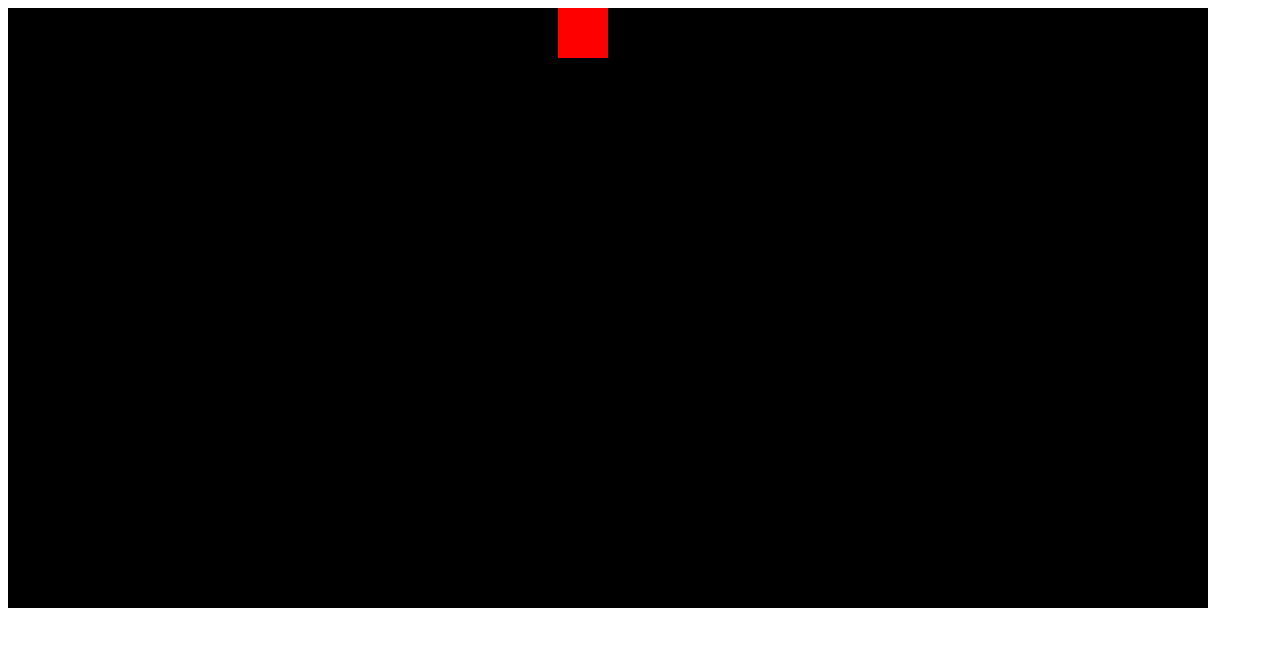
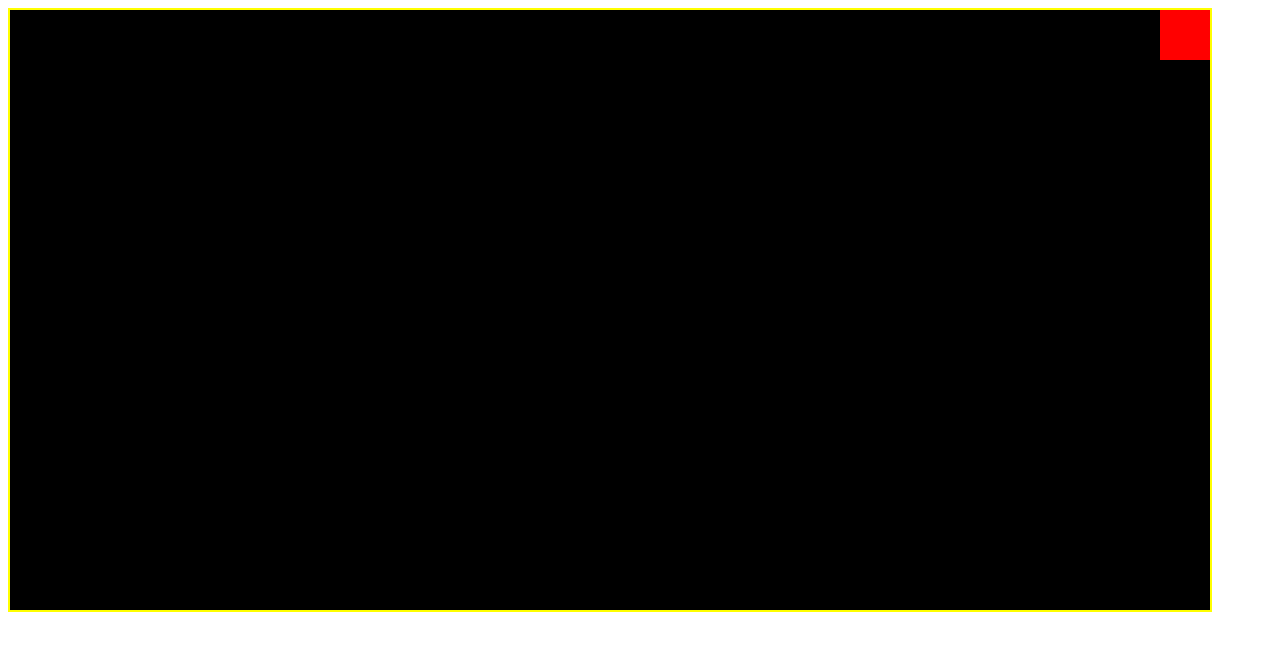
Before and after one commit to goralchawla/VST_sem1_Web_Dev, a plain HTML site: page class28/snake_game.html in a window 1280 px wide. Drawn offline with Linux system fonts and the light colour scheme.

Commit message:
updation in game

```diff
--- a/class28/snake_game.html
+++ b/class28/snake_game.html
@@ -7,6 +7,7 @@
     <style>
         canvas{
             background-color: black;
+            border: 2px solid yellow;
         }
     </style>
 </head>
--- a/class28/snake_game.js
+++ b/class28/snake_game.js
@@ -3,6 +3,13 @@ let pen=canvas.getContext("2d")
 let arr=[[0,0]]
 let cell=50
 let direction="right"
+let gameOver=false
+let randomCell=Rcell()
+
+let id=setInterval(()=>{
+    shape()
+    update()
+},200)
 
 document.addEventListener('keydown',(e)=>{
     if(e.key=="ArrowUp"){
@@ -17,11 +24,17 @@ document.addEventListener('keydown',(e)=>{
 })
 
 function shape(){
+    if(gameOver){
+        clearInterval(id)
+        return;
+    }
     pen.clearRect(0,0,1200,600)
     for(let i of arr){
         pen.fillStyle="red"
         pen.fillRect(i[0],i[1],cell,cell)
     }
+    pen.fillStyle="green"
+    pen.fillRect(randomCell[0],randomCell[1],cell,cell)
 }
 
 function update(){
@@ -31,22 +44,36 @@ function update(){
     if(direction=="right"){
         newX=headX+cell
         newY=headY
+        if(newX==1200){
+            gameOver=true
+        }
     }else if(direction=="left"){
         newX=headX-cell
         newY=headY
+        if(newX<0){
+            gameOver=true
+        }
     }else if(direction=="up"){
         newX=headX
         newY=headY-cell
+        if(newY<0){
+            gameOver=true
+        }
     }else if(direction=="down"){
         newX=headX
         newY=headY+cell
+        if(newY==600){
+            gameOver=true
+        }
     }
 
     arr.push([newX,newY])
     arr.shift()
 }
 
-setInterval(()=>{
-    shape()
-    update()
-},400)
+function Rcell(){
+    return [
+        Math.floor(Math.random*1150/50)*50,
+        Math.floor(Math.random*550/50)*50
+    ]
+}
```
